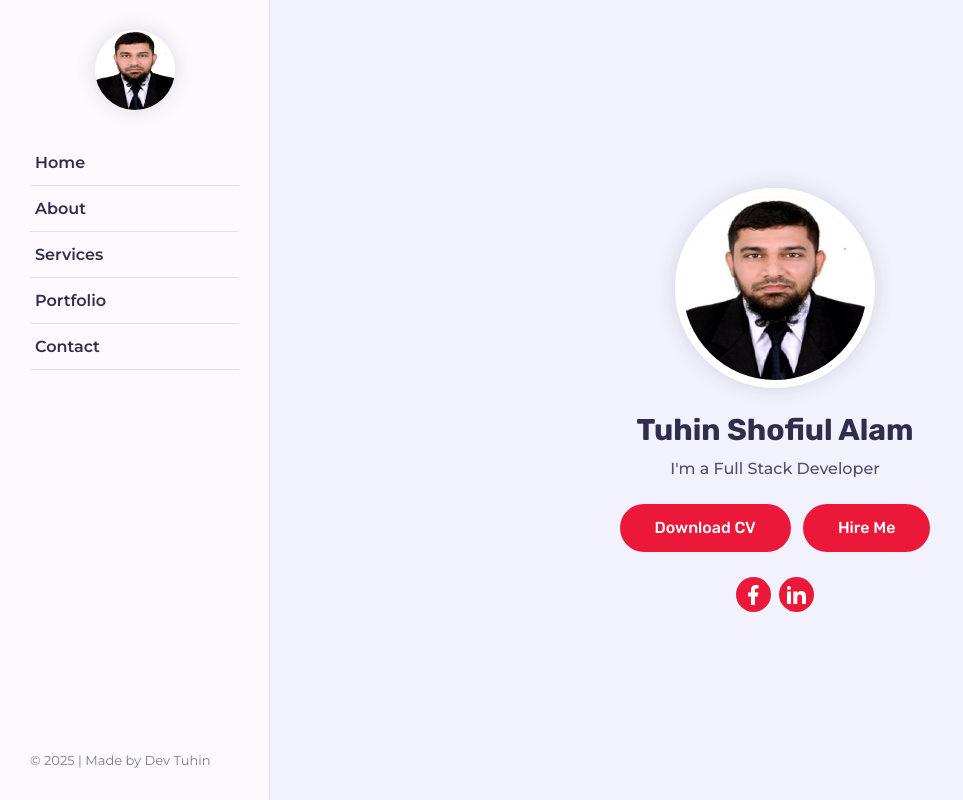
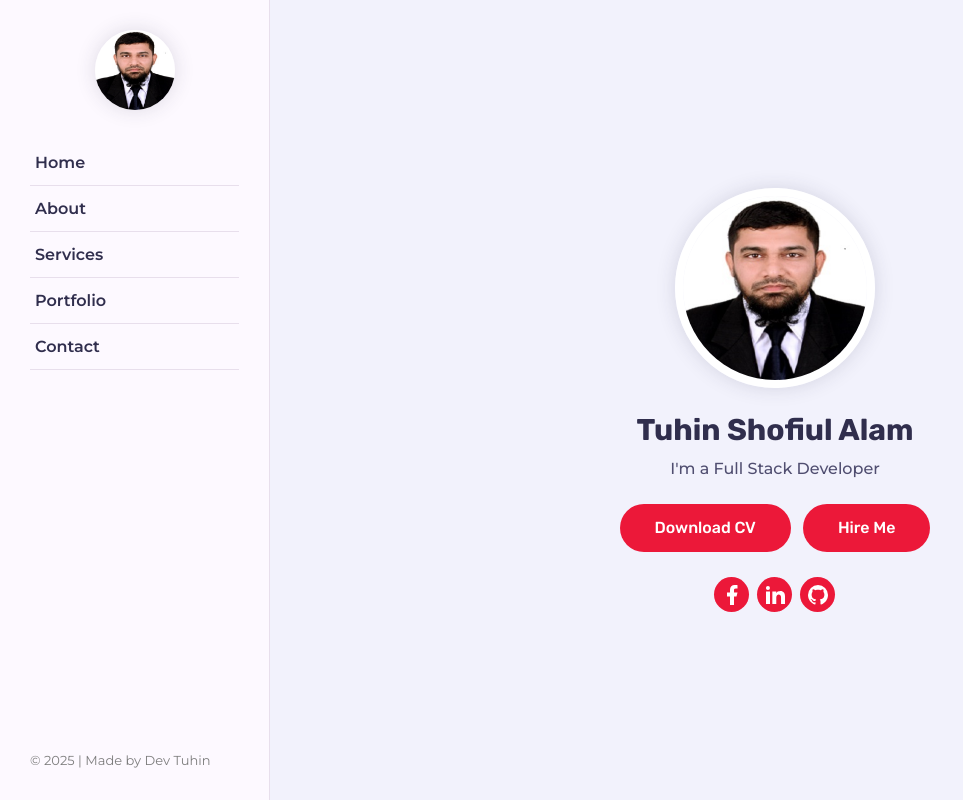
Before and after one commit to shoalam/portfolio-v2, a Next.js app: page / in a window 1280 px wide. Shown: the whole page, without its empty margins (0-963 px from the left). Built offline with nearby package versions, Linux system fonts and the light colour scheme.

Commit message:
added github icon and link to homepage

```diff
--- a/src/components/HeroHome.jsx
+++ b/src/components/HeroHome.jsx
@@ -80,6 +80,19 @@
               />
             </svg>
           </a>
+          <a href="https://github.com/shoalam" target="_blank">
+            <svg
+              xmlns="http://www.w3.org/2000/svg"
+              width="24"
+              height="24"
+              viewBox="0 0 24 24"
+            >
+              <path
+                fill="currentColor"
+                d="M12 2A10 10 0 0 0 2 12c0 4.42 2.87 8.17 6.84 9.5c.5.08.66-.23.66-.5v-1.69c-2.77.6-3.36-1.34-3.36-1.34c-.46-1.16-1.11-1.47-1.11-1.47c-.91-.62.07-.6.07-.6c1 .07 1.53 1.03 1.53 1.03c.87 1.52 2.34 1.07 2.91.83c.09-.65.35-1.09.63-1.34c-2.22-.25-4.55-1.11-4.55-4.92c0-1.11.38-2 1.03-2.71c-.1-.25-.45-1.29.1-2.64c0 0 .84-.27 2.75 1.02c.79-.22 1.65-.33 2.5-.33s1.71.11 2.5.33c1.91-1.29 2.75-1.02 2.75-1.02c.55 1.35.2 2.39.1 2.64c.65.71 1.03 1.6 1.03 2.71c0 3.82-2.34 4.66-4.57 4.91c.36.31.69.92.69 1.85V21c0 .27.16.59.67.5C19.14 20.16 22 16.42 22 12A10 10 0 0 0 12 2"
+              />
+            </svg>
+          </a>
         </div>
       </div>
     </section>
```
